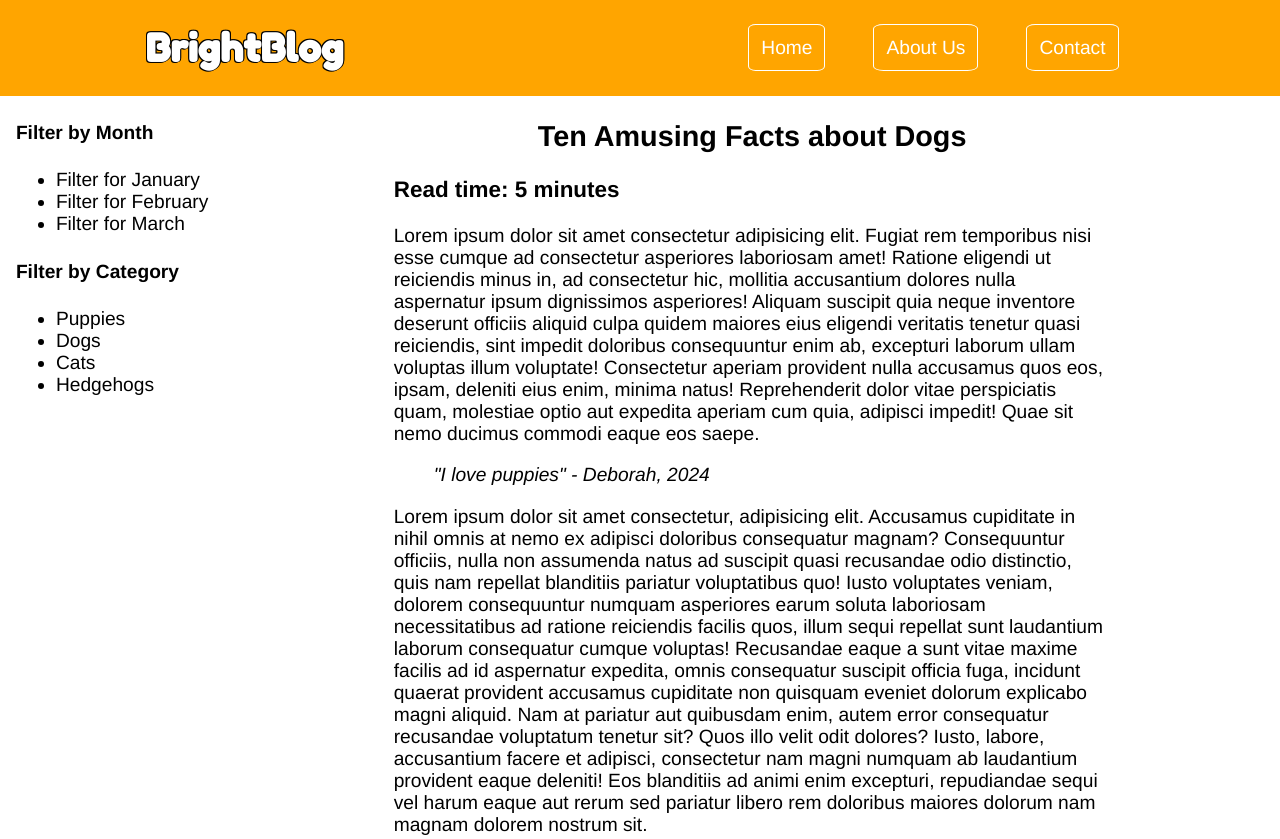
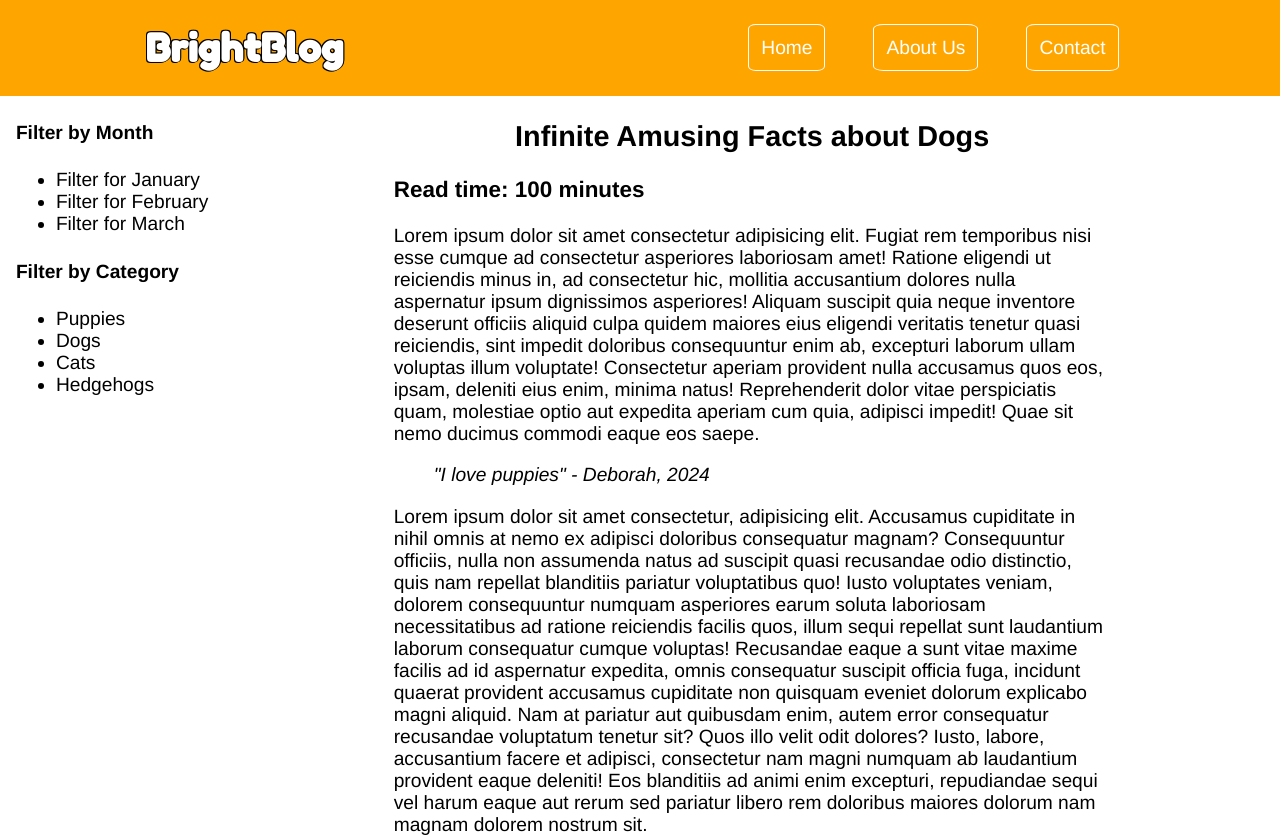
Before and after one commit to deborahatakintoye/deborahatakintoye.github.io, a plain HTML site: page index.html in a window 1280 px wide. Shown: the top 839 px of the page. Drawn offline with Linux system fonts and the light colour scheme; no server answers.

Commit message:
Update index.html

```diff
--- a/index.html
+++ b/index.html
@@ -49,8 +49,8 @@
                 <article>
                     <header>
                         <!--Article's header goes here-->
-                        <h2>Ten Amusing Facts about Dogs</h2>
-                        <h3>Read time: 5 minutes</h3>
+                        <h2>Infinite Amusing Facts about Dogs</h2>
+                        <h3>Read time: 100 minutes</h3>
                     </header>
                     <main>
                         <p>Lorem ipsum dolor sit amet consectetur adipisicing elit. Fugiat rem temporibus nisi esse cumque ad consectetur asperiores laboriosam amet! Ratione eligendi ut reiciendis minus in, ad consectetur hic, mollitia accusantium dolores nulla aspernatur ipsum dignissimos asperiores! Aliquam suscipit quia neque inventore deserunt officiis aliquid culpa quidem maiores eius eligendi veritatis tenetur quasi reiciendis, sint impedit doloribus consequuntur enim ab, excepturi laborum ullam voluptas illum voluptate! Consectetur aperiam provident nulla accusamus quos eos, ipsam, deleniti eius enim, minima natus! Reprehenderit dolor vitae perspiciatis quam, molestiae optio aut expedita aperiam cum quia, adipisci impedit! Quae sit nemo ducimus commodi eaque eos saepe.</p>
```
